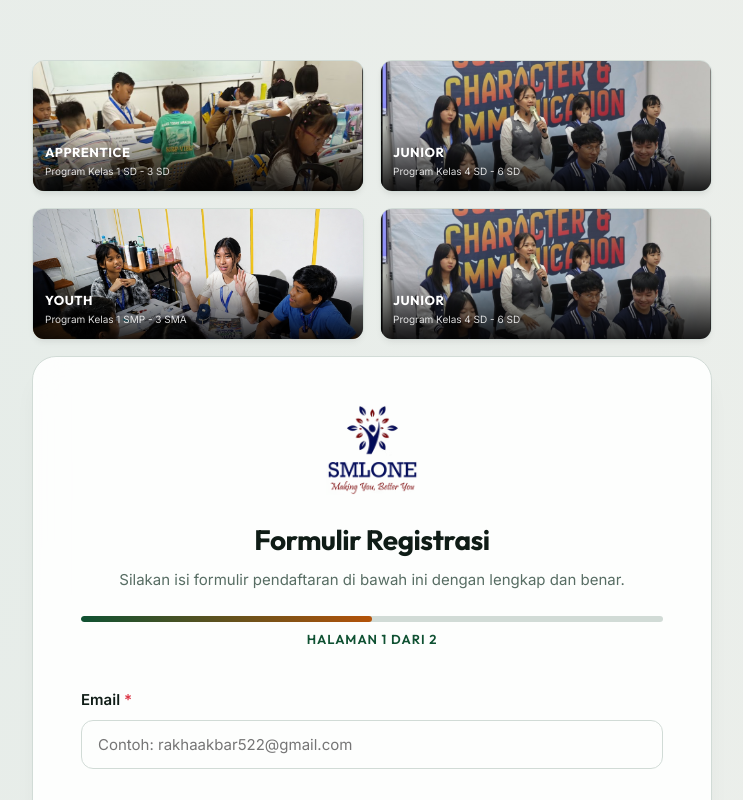
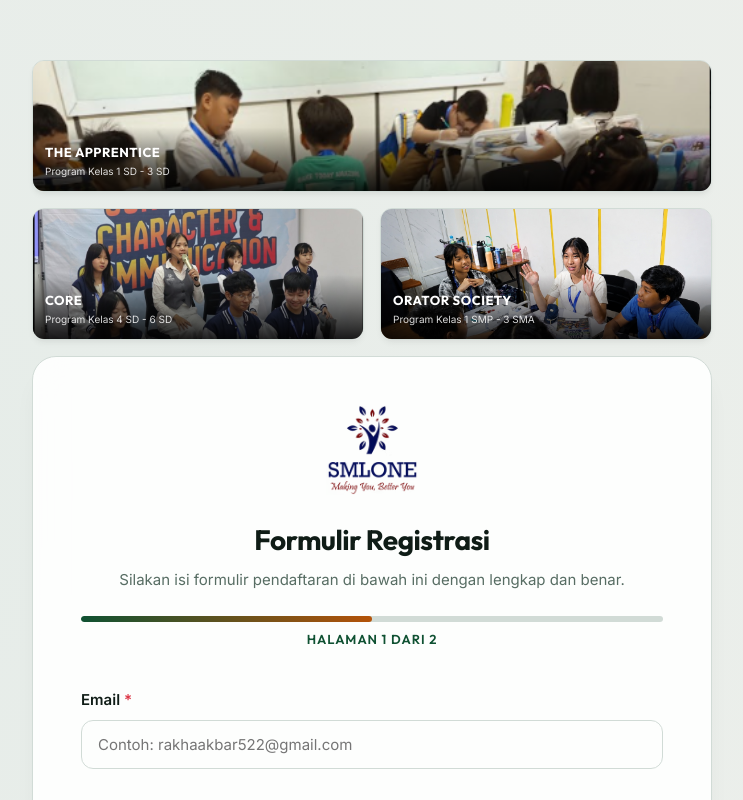
Before and after one commit to Rakha999888/registrasi_smlone, a React (Vite) app: page / in a window 1280 px wide. Shown: the top 800 px of the page, without its empty margins (268-1011 px from the left). Built offline with nearby package versions, Linux system fonts and the light colour scheme; a web font is replaced by a local one.

Commit message:
fix: update POST endpoint to official registration API (api/registrasi-new)

```diff
--- a/src/App.jsx
+++ b/src/App.jsx
@@ -327,7 +327,7 @@ function App() {
       };
 
       try {
-        const response = await fetch('https://api.smlone.cloud/api/webhook/level-1-keseluruhan/push', {
+        const response = await fetch('https://api.smlone.cloud/api/registrasi-new', {
           method: 'POST',
           headers: {
             'Content-Type': 'application/json',
@@ -713,21 +713,11 @@ function App() {
         <aside className="side-column left-side">
           <div className="activity-card">
             <div className="activity-image-wrapper">
-              <img src={imgApprentice} className="activity-image" alt="Apprentice Program" style={{ objectPosition: 'center 10%' }} />
+              <img src={imgApprentice} className="activity-image" alt="The Apprentice Program" style={{ objectPosition: 'center 10%' }} />
             </div>
             <div className="activity-overlay">
-              <h4 className="activity-title">Apprentice</h4>
+              <h4 className="activity-title">The Apprentice</h4>
               <p className="activity-subtitle">Program Kelas 1 SD - 3 SD</p>
-            </div>
-          </div>
-
-          <div className="activity-card">
-            <div className="activity-image-wrapper">
-              <img src={imgJunior} className="activity-image" alt="Junior Program" style={{ objectPosition: 'center 15%' }} />
-            </div>
-            <div className="activity-overlay">
-              <h4 className="activity-title">Junior</h4>
-              <p className="activity-subtitle">Program Kelas 4 SD - 6 SD</p>
             </div>
           </div>
         </aside>
@@ -1402,12 +1392,12 @@ function App() {
                 {(programSelected.includes('Apprentice') || programSelected.includes('Junior/Youth')) && (
                   <div className="form-group" id="subProgramSelected">
                     <h2 style={{ fontSize: '20px', marginBottom: '4px', fontFamily: 'var(--font-heading)', color: 'var(--primary)' }}>
-                      Pilih Program Training SMLONE
+                      Apprentice/Junior/Youth Program Registration
                     </h2>
-                    <p className="form-help-text" style={{ marginBottom: '16px' }}>The Apprentice · Core · Orator Society</p>
+                    <p className="form-help-text" style={{ marginBottom: '16px' }}>Pendaftaran Program SMLONE</p>
 
                     <label className="form-label">
-                      Program SMLONE yang Dipilih <span className="required-asterisk">*</span>
+                      Apprentice/Junior/Youth SMLONE Program Yang Dipilih <span className="required-asterisk">*</span>
                     </label>
                     <div className="options-grid" style={{ gridTemplateColumns: '1fr', gap: '12px' }}>
                       <div
@@ -1706,21 +1696,21 @@ function App() {
       <aside className="side-column right-side">
         <div className="activity-card">
           <div className="activity-image-wrapper">
-            <img src={imgYouth} className="activity-image" alt="Youth Program" style={{ objectPosition: 'center 10%' }} />
+            <img src={imgJunior} className="activity-image" alt="Core Program" style={{ objectPosition: 'center 15%' }} />
           </div>
           <div className="activity-overlay">
-            <h4 className="activity-title">Youth</h4>
-            <p className="activity-subtitle">Program Kelas 1 SMP - 3 SMA</p>
+            <h4 className="activity-title">Core</h4>
+            <p className="activity-subtitle">Program Kelas 4 SD - 6 SD</p>
           </div>
         </div>
 
         <div className="activity-card">
           <div className="activity-image-wrapper">
-            <img src={imgJunior} className="activity-image" alt="Junior Program" style={{ objectPosition: 'center 15%' }} />
+            <img src={imgYouth} className="activity-image" alt="Orator Society Program" style={{ objectPosition: 'center 10%' }} />
           </div>
           <div className="activity-overlay">
-            <h4 className="activity-title">Junior</h4>
-            <p className="activity-subtitle">Program Kelas 4 SD - 6 SD</p>
+            <h4 className="activity-title">Orator Society</h4>
+            <p className="activity-subtitle">Program Kelas 1 SMP - 3 SMA</p>
           </div>
         </div>
       </aside>
```
